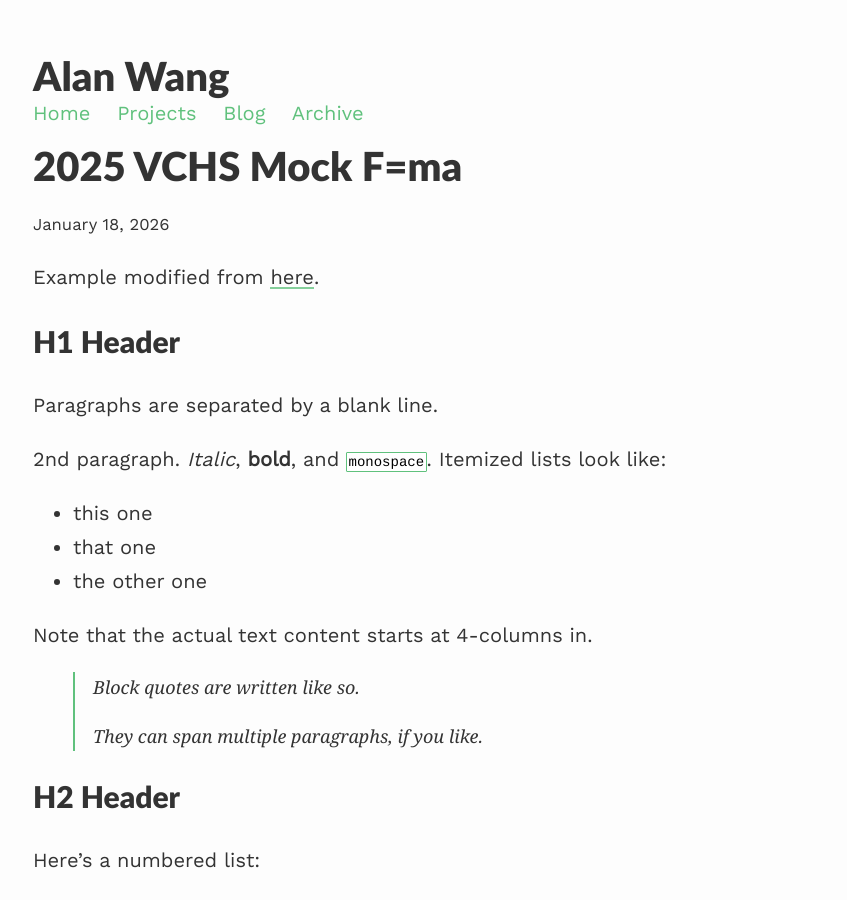
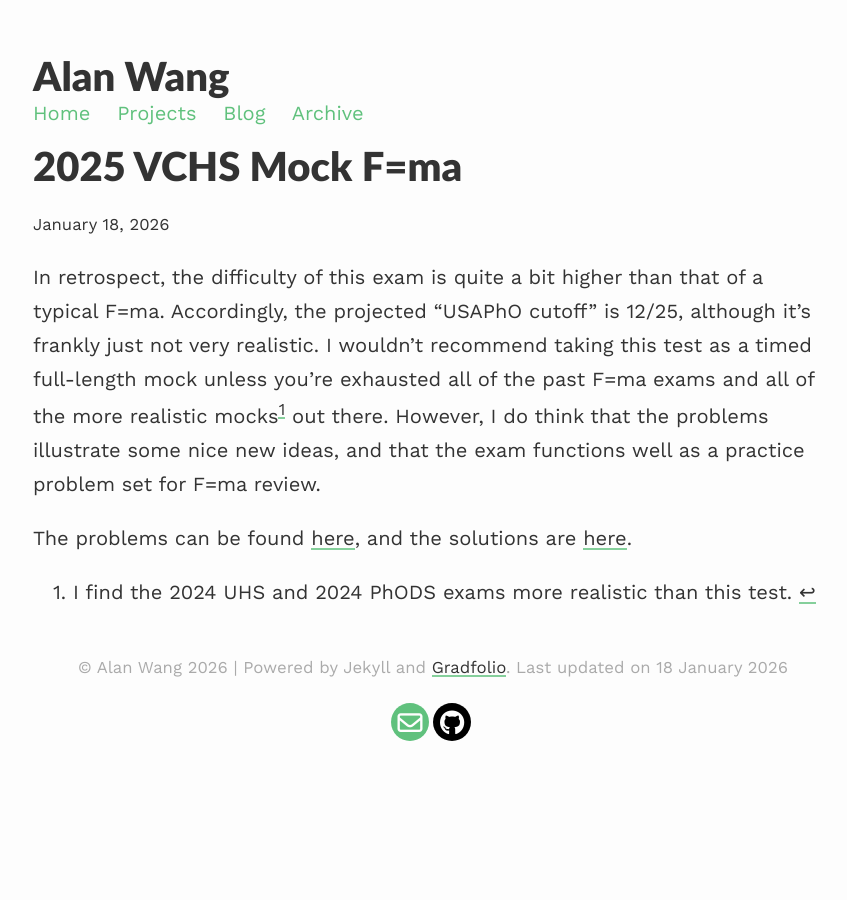
Before and after one commit to awang0826/awang0826.github.io, a Jekyll site: the page built from _projects/2025VCHSMockF=ma.md, in a window 1280 px wide and 900 px high. Shown: the whole window, without its empty margins (207-1054 px from the left). Built offline with Jekyll 4.4.1, drawn with Linux system fonts in a browser that asks for light colours; formulas are drawn with MathJax 3; some of the changed text lies outside the part shown.

Commit message:
Update 2025VCHSMockF=ma.md

```diff
--- a/_projects/2025VCHSMockF=ma.md
+++ b/_projects/2025VCHSMockF=ma.md
@@ -3,146 +3,8 @@ layout: post
 title: 2025 VCHS Mock F=ma
 description: A mock F=ma exam run by Valley Christian High School Physics Club
 ---
+In retrospect, the difficulty of this exam is quite a bit higher than that of a typical F=ma. Accordingly, the projected "USAPhO cutoff" is 12/25, although it's frankly just not very realistic. I wouldn't recommend taking this test as a timed full-length mock unless you're exhausted all of the past F=ma exams and all of the more realistic mocks[^1] out there. However, I do think that the problems illustrate some nice new ideas, and that the exam functions well as a practice problem set for F=ma review.
 
-Example modified from [here](https://awang0826.github.io/_projects/2025_VCHS_Mock_F=ma_Solutions.pdf){:target="_blank"}.
+The problems can be found [here](http://www.unexpected-vortices.com/sw/rippledoc/quick-markdown-example.html){:target="_blank"}, and the solutions are [here](http://www.unexpected-vortices.com/sw/rippledoc/quick-markdown-example.html){:target="_blank"}.
 
-H1 Header
-============
-
-Paragraphs are separated by a blank line.
-
-2nd paragraph. *Italic*, **bold**, and `monospace`. Itemized lists
-look like:
-
-  * this one
-  * that one
-  * the other one
-
-Note that the actual text
-content starts at 4-columns in.
-
-> Block quotes are
-> written like so.
->
-> They can span multiple paragraphs,
-> if you like.
-
-
-H2 Header
-------------
-
-Here's a numbered list:
-
- 1. first item
- 2. second item
- 3. third item
-
-Note again how the actual text starts at 4 columns in (4 characters
-from the left side). Here's a code sample:
-
-    # Let me re-iterate ...
-    for i in 1 .. 10 { do-something(i) }
-
-As you probably guessed, indented 4 spaces. By the way, instead of
-indenting the block, you can use delimited blocks, if you like:
-
-~~~
-define foobar() {
-    print "Welcome to flavor country!";
-}
-~~~
-
-(which makes copying & pasting easier). You can optionally mark the
-delimited block for Pandoc to syntax highlight it by specifying the languagae after the start of a block (e.g. `~~~cpp`) which would look like :
-
-~~~cpp
-#include <iostream>
-using namespace std;
-
-int main()
-{
-    cout << "Size of char: " << sizeof(char) << " byte" << endl;
-    cout << "Size of int: " << sizeof(int) << " bytes" << endl;
-    cout << "Size of float: " << sizeof(float) << " bytes" << endl;
-    cout << "Size of double: " << sizeof(double) << " bytes" << endl;
-
-    return 0;
-}
-~~~
-
-### An H3 header ###
-
-Now a nested list:
-
- 1. First, get these ingredients:
-
-      * carrots
-      * celery
-      * lentils
-
- 2. Boil some water.
-
- 3. Dump everything in the pot and follow
-    this algorithm:
-
-        find wooden spoon
-        uncover pot
-        stir
-        cover pot
-        balance wooden spoon precariously on pot handle
-        wait 10 minutes
-        goto first step (or shut off burner when done)
-
-    Do not bump wooden spoon or it will fall.
-
-Notice again how text always lines up on 4-space indents (including
-that last line which continues item 3 above).
-
-Here's a footnote [^1].
-
-[^1]: Some footnote text.
-
-Tables can look like this:
-
-| Header 1 | Header 2                   | Header 3 |
-|:--------:|:--------------------------:|:--------:|
-| data1a   | Data is longer than header | 1        |
-| d1b      | add a cell                 |          |
-| lorem    | ipsum                      | 3        |
-|          | empty outside cells        |          |
-| skip     |                            | 5        |
-| six      | Morbi purus                | 6        |
-
-
-A horizontal rule follows.
-
-***
-
-Here's a definition list:
-
-apples
-  : Good for making applesauce.
-
-oranges
-  : Citrus!
-
-tomatoes
-  : There's no "e" in tomatoe.
-
-Again, text is indented 4 spaces. (Put a blank line between each
-term and  its definition to spread things out more.)
-
-Here's a "line block" (note how whitespace is honored):
-
-| Line one
-|   Line too
-| Line tree
-
-and images can be specified like so:
-
-![example image](https://images.unsplash.com/photo-1488190211105-8b0e65b80b4e?w=300&h=300&fit=crop "An exemplary image")
-
-Inline math equation: $\omega = d\phi / dt$. Display
-math should get its own line like so:
-
-$$I = \int \rho R^{2} dV$$
+[^1]: I find the 2024 UHS and 2024 PhODS exams more realistic than this test.
```
